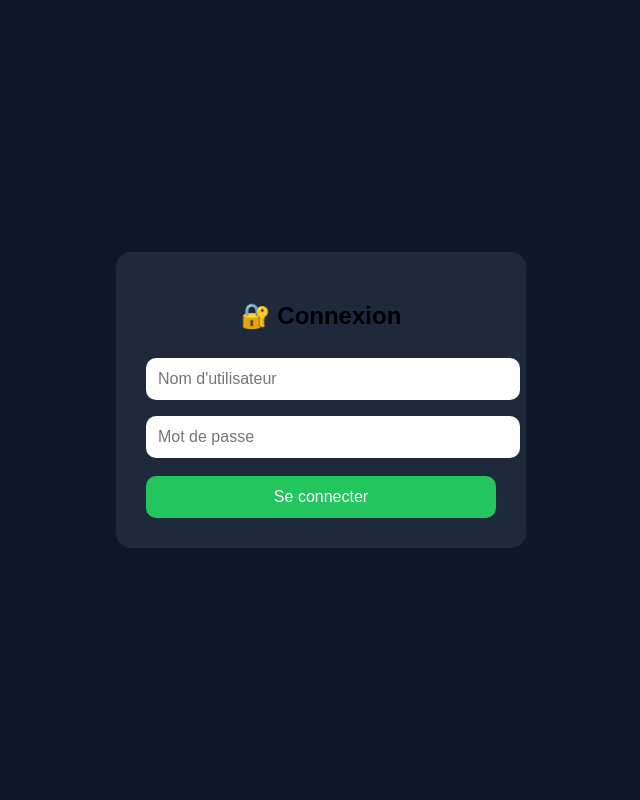
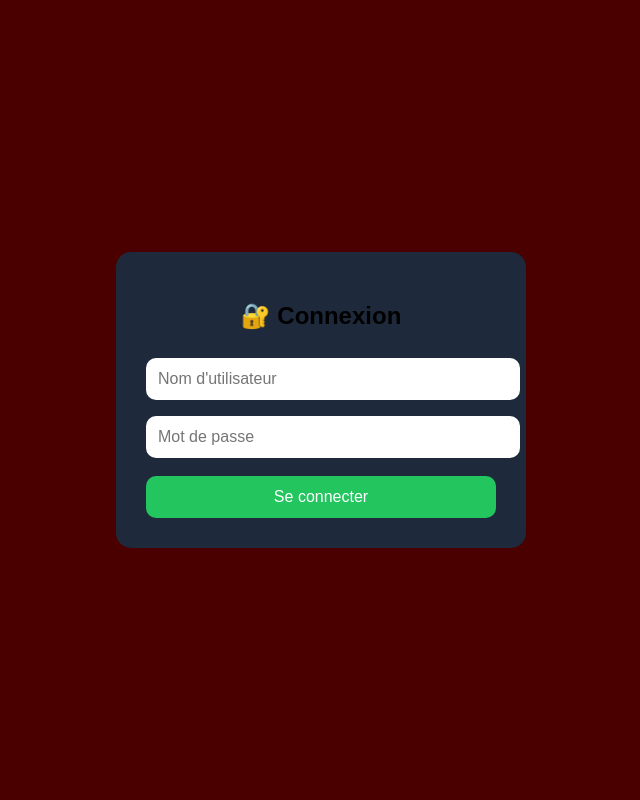
Before and after one commit to aerosmis/remote-chat, a Flask app: page / in a window 1280 px wide. Shown: the whole page, without its empty margins (319-959 px from the left). Run offline with Flask 3, Linux system fonts and the light colour scheme.

Commit message:
ce que t'as modifié

```diff
--- a/templates/login.html
+++ b/templates/login.html
@@ -10,7 +10,7 @@
 body {
     margin: 0;
     font-family: Arial;
-    background: #0f172a;
+    background: #4b0000;
     display: flex;
     justify-content: center;
     align-items: center;
```
